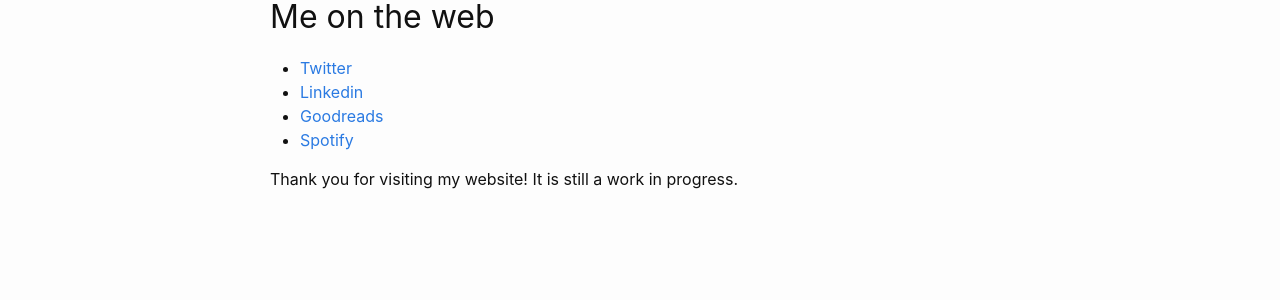
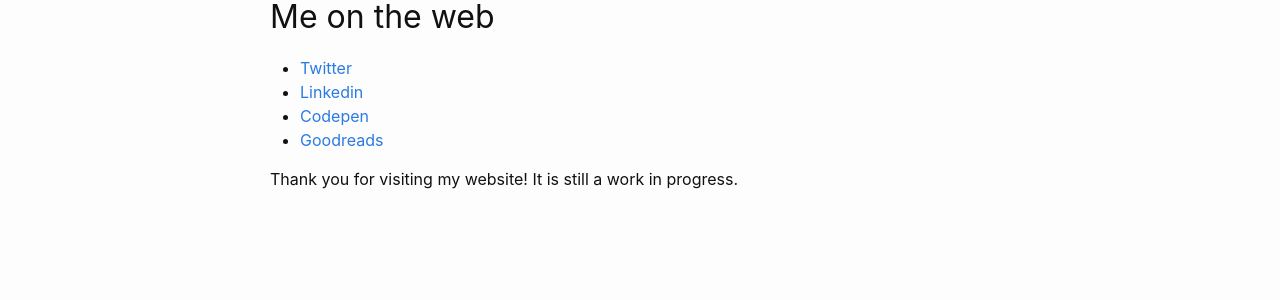
Before and after one commit to anithvishwanath/anithvishwanath.github.io, a Jekyll site: the page built from pages/about.md, in a window 1280 px wide. Shown: the part 384-684 px from the top of the page. Built offline with Jekyll 4.4.1, drawn with Linux system fonts in a browser that asks for light colours.

Commit message:
Update about.md

```diff
--- a/pages/about.md
+++ b/pages/about.md
@@ -13,7 +13,7 @@
 ## Me on the web
 - <a href="https://twitter.com/anithvishwanath" target="_blank">Twitter</a>
 - <a href="https://linkedin.com/in/anithvishwanath" target="_blank">Linkedin</a>
+- <a href="https://codepen.io/anithvishwanath/" target="_blank">Codepen</a>
 - <a href="https://www.goodreads.com/user/show/48183698-anith-vishwanath" target="_blank">Goodreads</a>
-- <a href="https://open.spotify.com/user/yorunetsu" target="_blank">Spotify</a>
 
 Thank you for visiting my website! It is still a work in progress.
```
